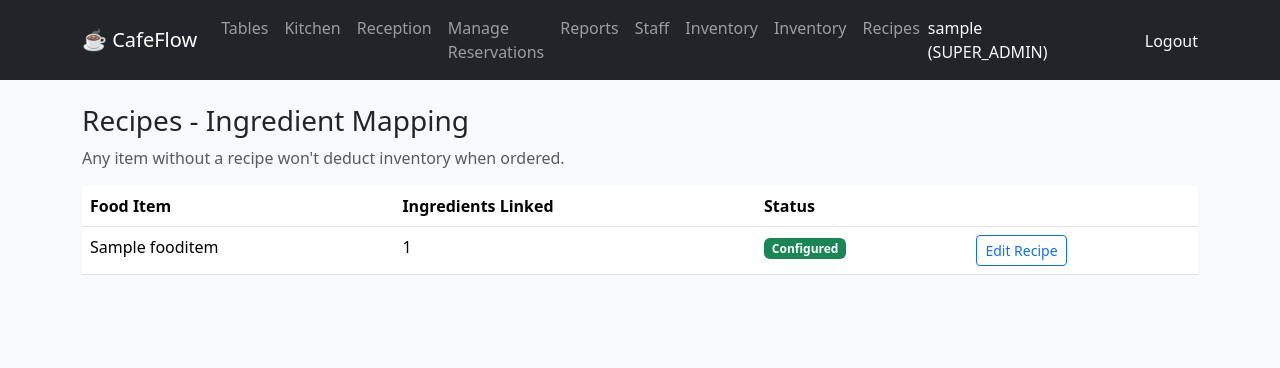
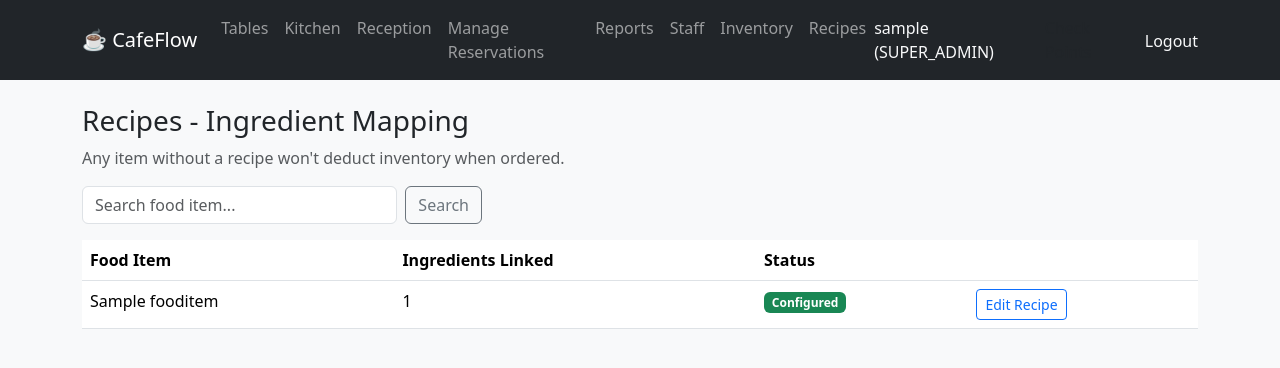
Before and after one commit to khadkashashi/CafeFlow, a Django app: page /inventory/recipes/ in a window 1280 px wide. Shown: the top 368 px of the page. Run offline with Django 5.2, Linux system fonts and the light colour scheme; a user stored in the database is signed in; tables that the repository leaves empty hold one stand-in row (values such as "Sample post").

Commit message:
Add search to recipe dashboard

```diff
--- a/inventory/templates/inventory/recipe_menu.html
+++ b/inventory/templates/inventory/recipe_menu.html
@@ -4,6 +4,11 @@
 {% block content %}
 <h3>Recipes - Ingredient Mapping</h3>
 <p class="text-muted">Any item without a recipe won't deduct inventory when ordered.</p>
+
+<form method="get" class="d-flex gap-2 mb-3" style="max-width: 400px;">
+    <input type="text" name="q" value="{{ query }}" class="form-control" placeholder="Search food item...">
+    <button class="btn btn-outline-secondary">Search</button>
+</form>
 
 <table class="table bg-white">
     <thead><tr><th>Food Item</th><th>Ingredients Linked</th><th>Status</th><th></th></tr></thead>
@@ -21,6 +26,8 @@
             </td>
             <td><a href="{% url 'inventory:manage_recipe' food.pk %}" class="btn btn-sm btn-outline-primary">Edit Recipe</a></td>
         </tr>
+        {% empty %}
+        <tr><td colspan="4" class="text-muted">No matching food items.</td></tr>
         {% endfor %}
     </tbody>
 </table>
--- a/inventory/views.py
+++ b/inventory/views.py
@@ -50,20 +50,29 @@ def record_purchase(request):
     return render(request, "inventory/purchase_form.html", {"form": form})
 
 @role_required(User.Role.MANAGER)
+def recipe_menu(request):
+    query = request.GET.get("q", "").strip()
+    foods = FoodItem.objects.prefetch_related("recipe_items").all()
+    if query:
+        foods = foods.filter(name__icontains=query)
+    return render(request, "inventory/recipe_menu.html", {"foods": foods, "query": query})
+
+@role_required(User.Role.MANAGER)
 def manage_recipe(request, food_id):
     food = get_object_or_404(FoodItem, pk=food_id)
     if request.method == "POST":
-        formset = RecipeFormSet(request.POST, instance=food)
-        if formset.is_valid():
-            formset.save()
-            return redirect("inventory:recipe_menu")
+        if "add_ingredient" in request.POST:
+            # Quick-create a brand-new ingredient without leaving this page
+            new_form = IngredientForm(request.POST)
+            if new_form.is_valid():
+                new_form.save()
+            formset = RecipeFormSet(instance=food)  # reload so the new ingredient shows in the dropdown
+        else:
+            formset = RecipeFormSet(request.POST, instance=food)
+            if formset.is_valid():
+                formset.save()
+                return redirect("inventory:recipe_menu")
     else:
         formset = RecipeFormSet(instance=food)
-    return render(request, "inventory/manage_recipe.html", {"food": food, "formset": formset})
-
-
-@role_required(User.Role.MANAGER)
-def recipe_menu(request):
-    """Shows every food item and whether it has a recipe defined yet."""
-    foods = FoodItem.objects.prefetch_related("recipe_items").all()
-    return render(request, "inventory/recipe_menu.html", {"foods": foods})
+    new_ingredient_form = IngredientForm()
+    return render(request,"inventory/manage_recipe.html",{"food": food, "formset": formset, "new_ingredient_form": new_ingredient_form})
--- a/templates/base.html
+++ b/templates/base.html
@@ -25,9 +25,6 @@
                 {% endif %}
                 {% if user.can_manage_staff %}
                 <a class="nav-link" href="{% url 'employees:employee_list' %}">Staff</a>
-                {% endif %}
-                {% if user.can_manage_inventory %}
-                <a class="nav-link" href="{% url 'inventory:ingredient_list' %}">Inventory</a>
                 {% endif %}
                 {% if user.can_view_inventory %}
                 <a class="nav-link" href="{% url 'inventory:ingredient_list' %}">Inventory</a>
```
Also changed, not shown: inventory/templates/inventory/manage_recipe.html (+6 -1 lines).
